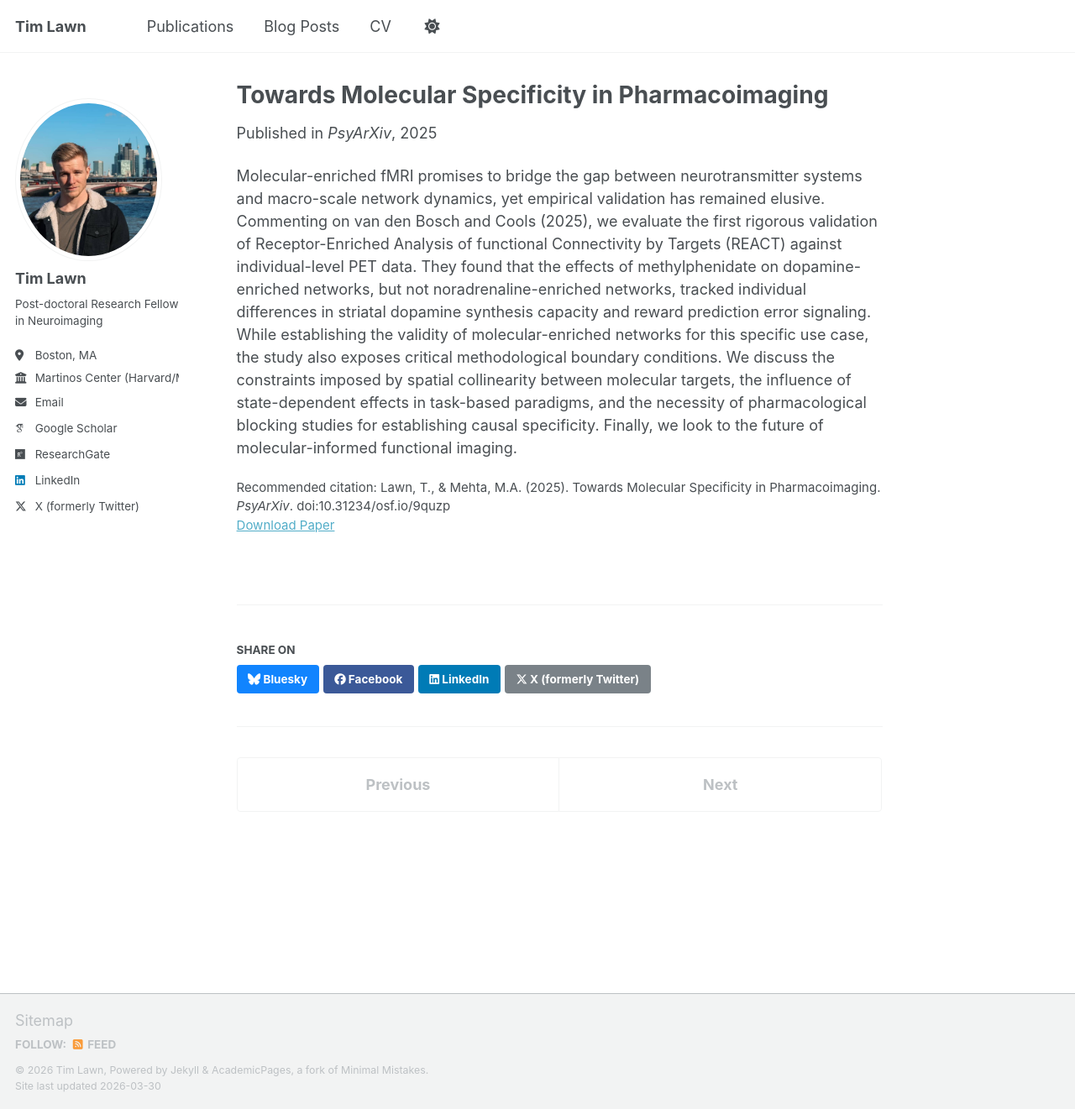
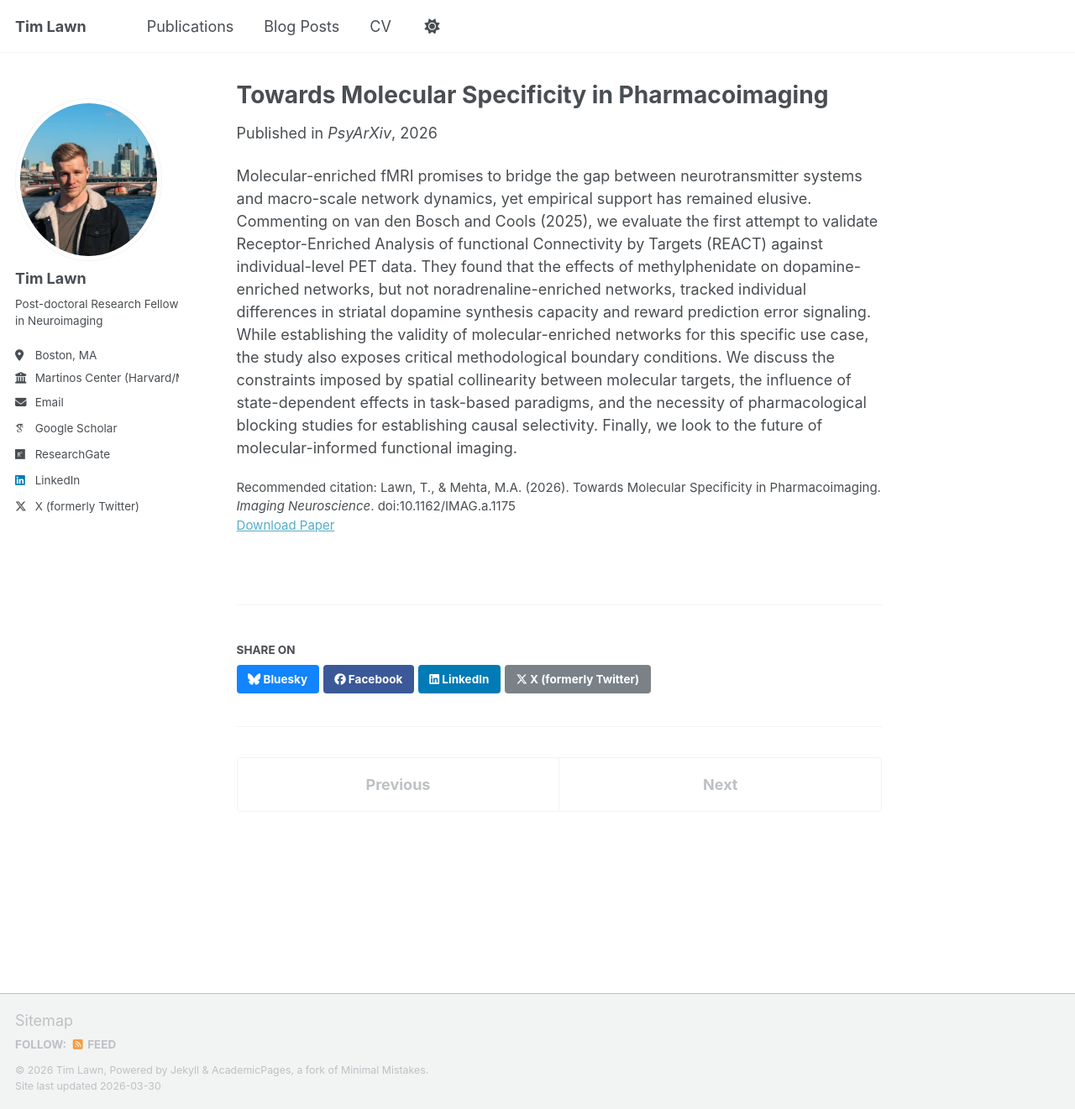
Before and after one commit to timlawn/timlawn.github.io, a Jekyll site: the page built from _publications/2025-11-28-molecular-specificity.md, in a window 1280 px wide and 1321 px high. Shown: the whole window at 84% size. Built offline with Jekyll 4.4.1, drawn with Linux system fonts in a browser that asks for light colours; some web fonts are replaced; a script that is not in the unit is left out.

Commit message:
Update 2025-11-28-molecular-specificity.md

```diff
--- a/_publications/2025-11-28-molecular-specificity.md
+++ b/_publications/2025-11-28-molecular-specificity.md
@@ -2,12 +2,12 @@
 title: "Towards Molecular Specificity in Pharmacoimaging"
 collection: publications
 category: manuscripts
-permalink: /publication/2025-molecular-specificity-pharmacoimaging
+permalink: /publication/2026-molecular-specificity-pharmacoimaging
 excerpt: ''
-date: 2025-11-28
+date: 2026-02-01
 venue: 'PsyArXiv'
-paperurl: 'https://timlawn.github.io/files/lawn-2025-molecular-specificity.pdf'
-citation: 'Lawn, T., & Mehta, M.A. (2025). Towards Molecular Specificity in Pharmacoimaging. <i>PsyArXiv</i>. doi:10.31234/osf.io/9quzp'
+paperurl: 'https://timlawn.github.io/files/lawn-2026-molecular-specificity.pdf'
+citation: 'Lawn, T., & Mehta, M.A. (2026). Towards Molecular Specificity in Pharmacoimaging. <i>Imaging Neuroscience</i>. doi:10.1162/IMAG.a.1175'
 ---
 
-Molecular-enriched fMRI promises to bridge the gap between neurotransmitter systems and macro-scale network dynamics, yet empirical validation has remained elusive. Commenting on van den Bosch and Cools (2025), we evaluate the first rigorous validation of Receptor-Enriched Analysis of functional Connectivity by Targets (REACT) against individual-level PET data. They found that the effects of methylphenidate on dopamine-enriched networks, but not noradrenaline-enriched networks, tracked individual differences in striatal dopamine synthesis capacity and reward prediction error signaling. While establishing the validity of molecular-enriched networks for this specific use case, the study also exposes critical methodological boundary conditions. We discuss the constraints imposed by spatial collinearity between molecular targets, the influence of state-dependent effects in task-based paradigms, and the necessity of pharmacological blocking studies for establishing causal specificity. Finally, we look to the future of molecular-informed functional imaging.
+Molecular-enriched fMRI promises to bridge the gap between neurotransmitter systems and macro-scale network dynamics, yet empirical support has remained elusive. Commenting on van den Bosch and Cools (2025), we evaluate the first attempt to validate Receptor-Enriched Analysis of functional Connectivity by Targets (REACT) against individual-level PET data. They found that the effects of methylphenidate on dopamine-enriched networks, but not noradrenaline-enriched networks, tracked individual differences in striatal dopamine synthesis capacity and reward prediction error signaling. While establishing the validity of molecular-enriched networks for this specific use case, the study also exposes critical methodological boundary conditions. We discuss the constraints imposed by spatial collinearity between molecular targets, the influence of state-dependent effects in task-based paradigms, and the necessity of pharmacological blocking studies for establishing causal selectivity. Finally, we look to the future of molecular-informed functional imaging.
```
